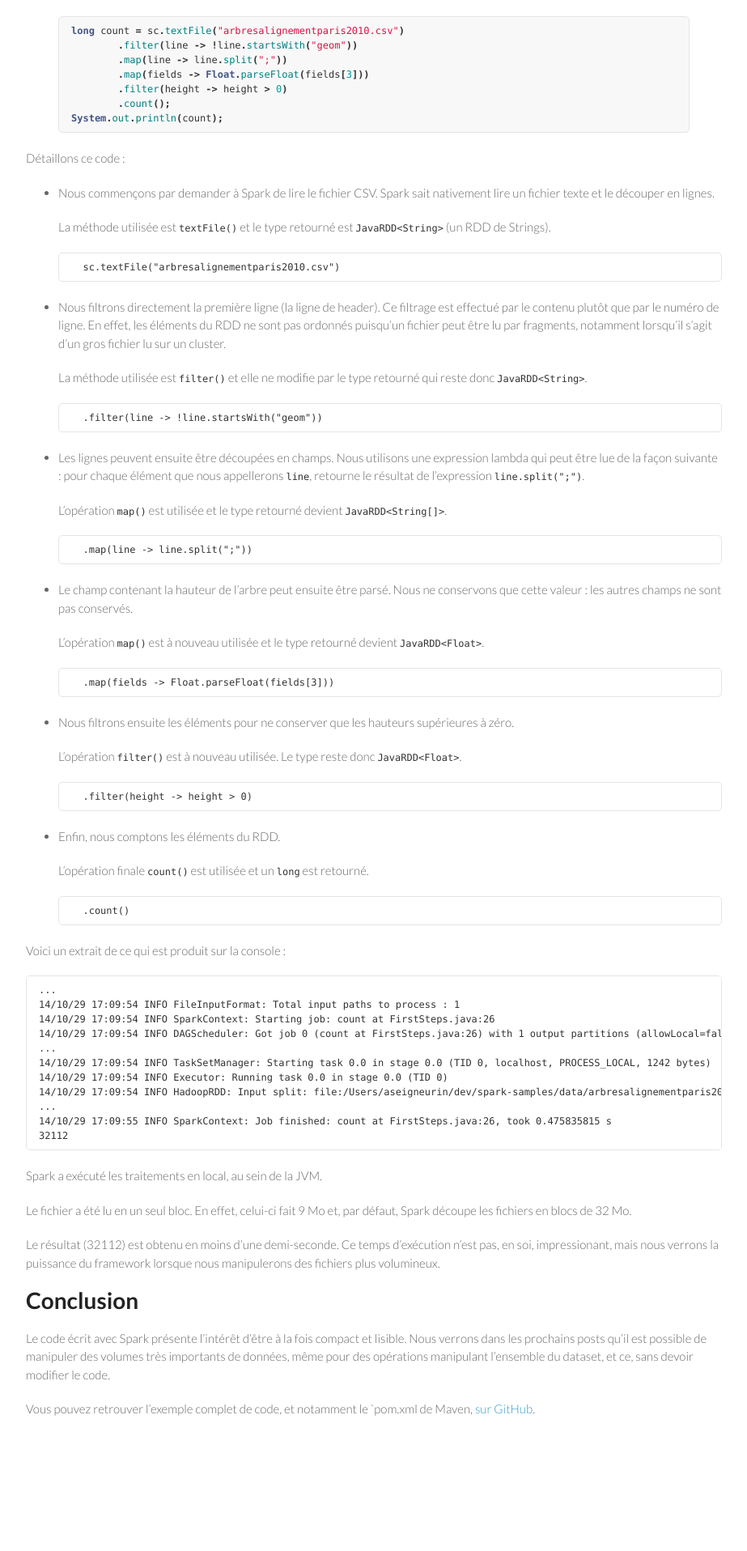
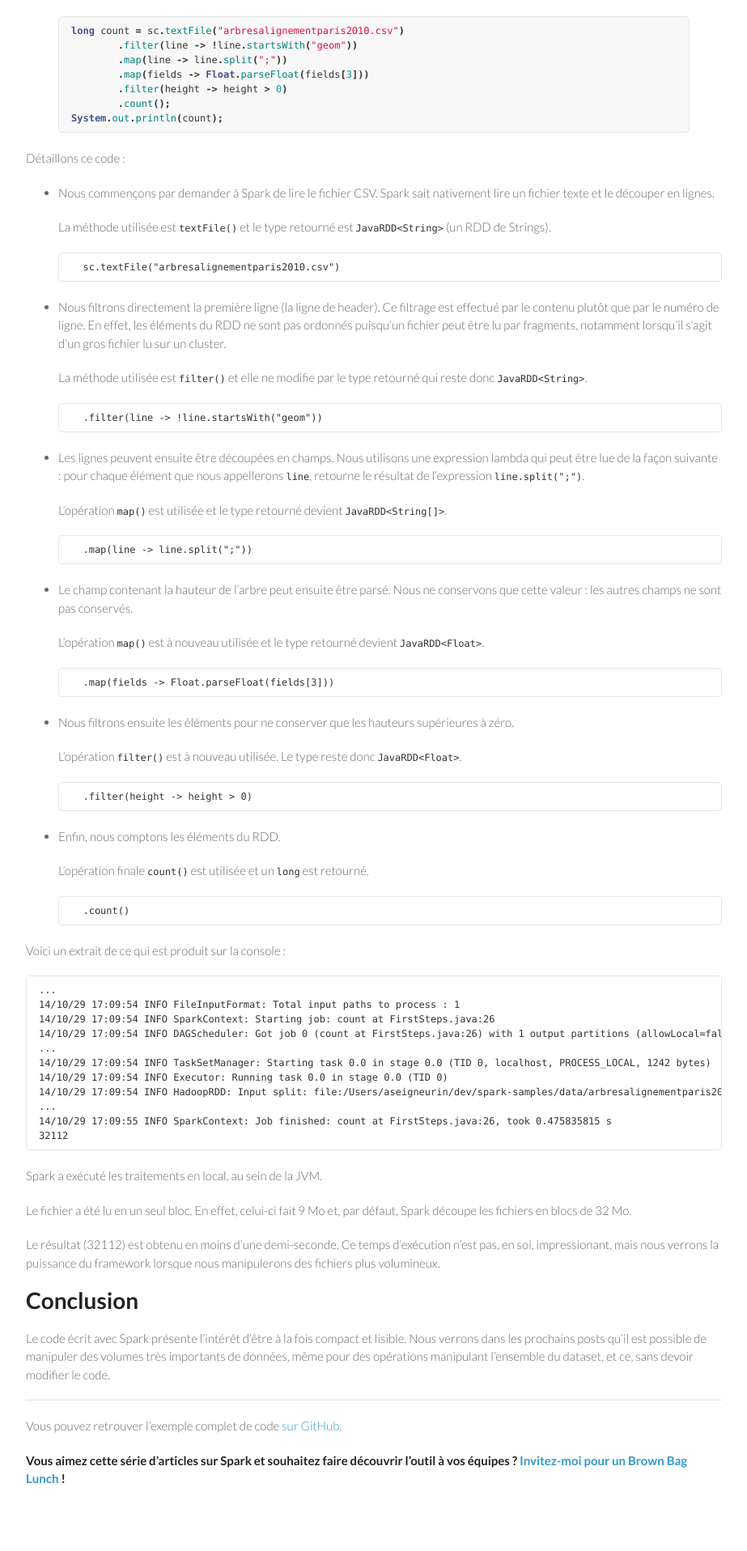
Before and after one commit to aseigneurin/aseigneurin.github.io, a Jekyll site: the page built from _posts/2014-10-29-introduction-apache-spark.md, in a window 1280 px wide. Shown: the part 2351-4267 px from the top of the page at 81% size, without its empty margins (178-1101 px from the left). Built offline with Jekyll 4.4.1, drawn with Linux system fonts in a browser that asks for light colours; before the commit the page ends 4181 px from its top, so only the background shows below that.

Commit message:
- better foot notes

```diff
--- a/_posts/2014-10-29-introduction-apache-spark.md
+++ b/_posts/2014-10-29-introduction-apache-spark.md
@@ -165,4 +165,8 @@ Le résultat (32112) est obtenu en moins d'une demi-seconde. Ce temps d'exécuti
 
 Le code écrit avec Spark présente l'intérêt d'être à la fois compact et lisible. Nous verrons dans les prochains posts qu'il est possible de manipuler des volumes très importants de données, même pour des opérations manipulant l'ensemble du dataset, et ce, sans devoir modifier le code.
 
-Vous pouvez retrouver l'exemple complet de code, et notamment le `pom.xml de Maven, [sur GitHub](https://github.com/aseigneurin/spark-sandbox).
+---
+
+Vous pouvez retrouver l'exemple complet de code [sur GitHub](https://github.com/aseigneurin/spark-sandbox).
+
+**Vous aimez cette série d'articles sur Spark et souhaitez faire découvrir l'outil à vos équipes ? [Invitez-moi pour un Brown Bag Lunch](http://www.brownbaglunch.fr/baggers.html#Alexis_Seigneurin_Paris) !**
--- a/css/styles.css
+++ b/css/styles.css
@@ -34,7 +34,6 @@ h3, h4, h5, h6 {
 
 a {
   color:#39c;
-  font-weight:400;
   text-decoration:none;
 }
 
```
Also changed, not shown: _posts/2014-11-01-initiation-mapreduce-avec-apache-spark.md (+4 -0 lines).
